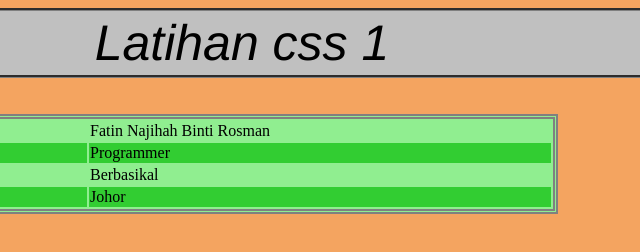
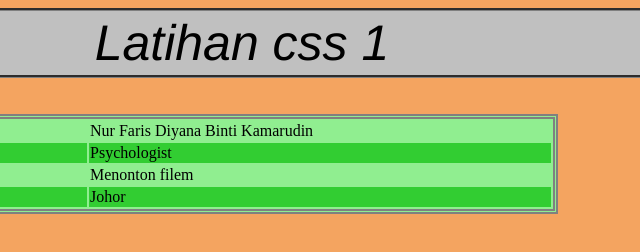
Before and after one commit to fatin205/KPD1023_CSS, a plain HTML site: page directCSS.html in a window 1280 px wide. Shown: the full height of the page, 398-1038 px from the left. Drawn offline with Linux system fonts and the light colour scheme.

Commit message:
Update directCSS.html

```diff
--- a/directCSS.html
+++ b/directCSS.html
@@ -16,15 +16,15 @@
       <table style="width: 50%; background-color: lightgreen; border-style: double; border-width: 5;">
         <tr>
           <td style="width: 25%;">Nama :</td>
-          <td>Fatin Najihah Binti Rosman</td>
+          <td>Nur Faris Diyana Binti Kamarudin</td>
         </tr>
         <tr style="background-color: limegreen;">
           <td>Cita-cita :</td>
-          <td>Programmer</td>
+          <td>Psychologist</td>
         </tr>
         <tr>
           <td>Hobi :</td>
-          <td>Berbasikal</td>
+          <td>Menonton filem</td>
         </tr>
         <tr style="background-color: limegreen;">
           <td>Asal</td>
```
